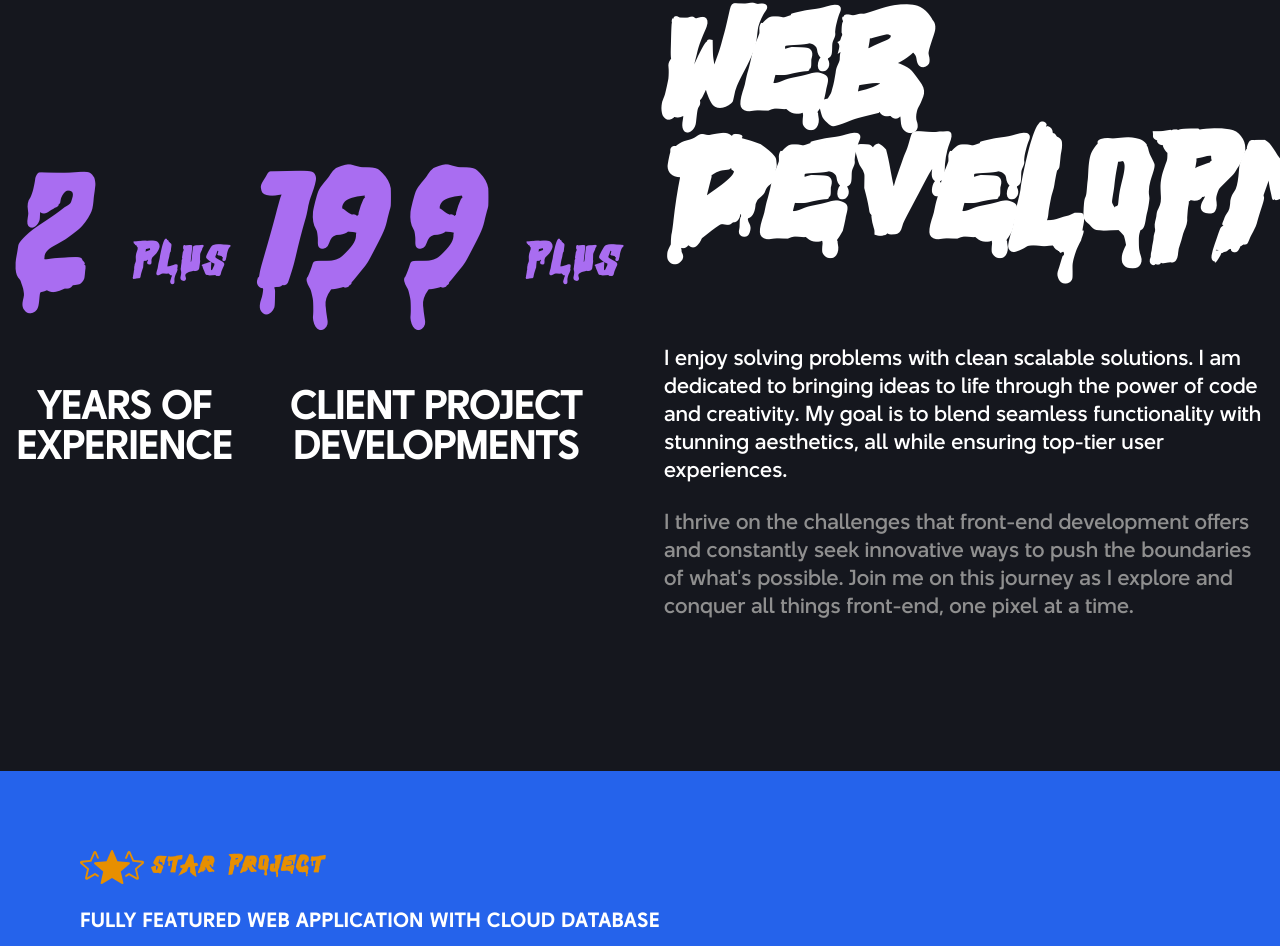
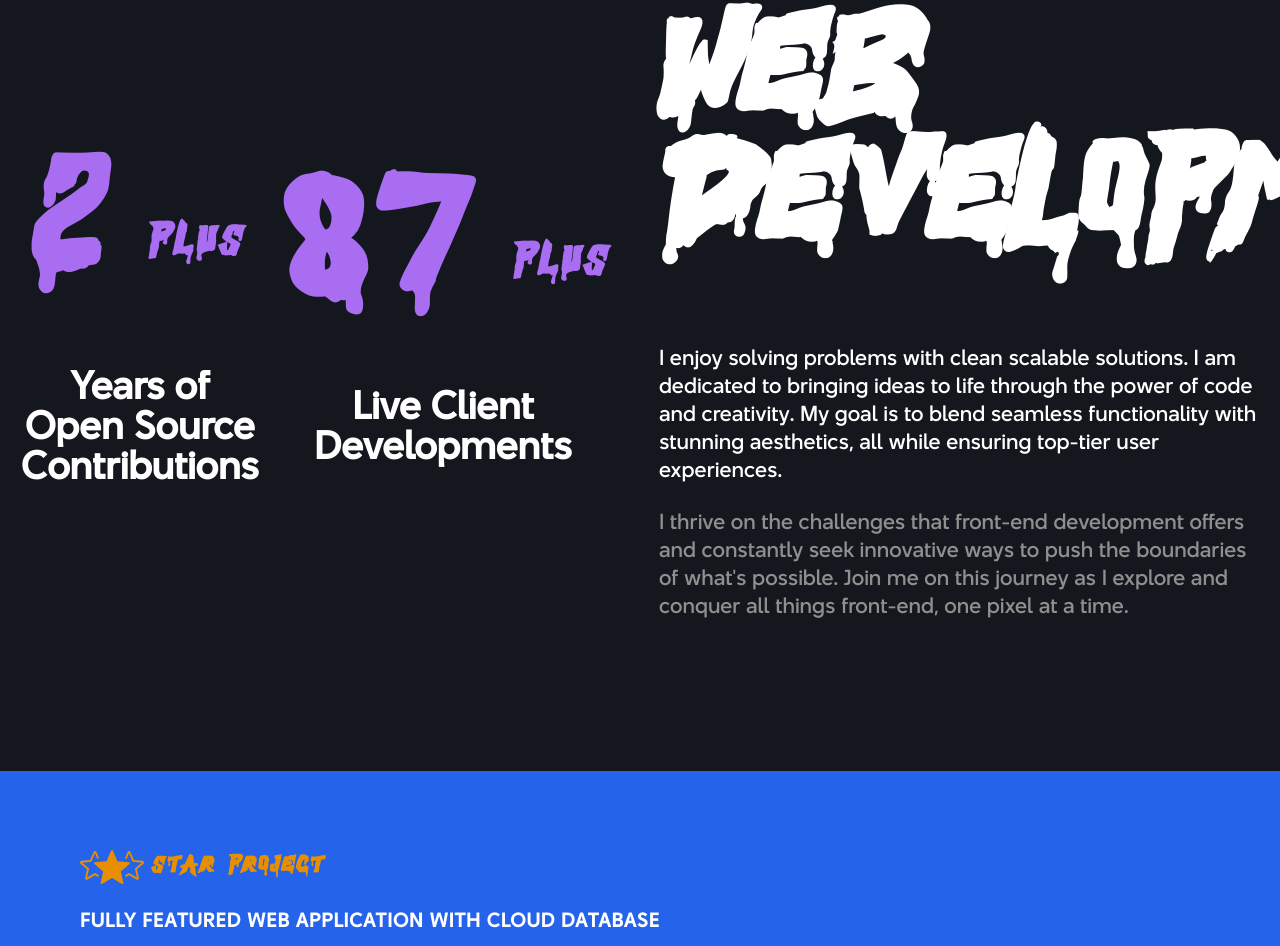
Before and after one commit to Todd-Owen-Mpeli/myportfolio, a Next.js app: page / in a window 1280 px wide. Shown: the part 1461-2407 px from the top of the page. Built offline with nearby package versions, Linux system fonts and the light colour scheme.

Commit message:
Content update.

```diff
--- a/components/Experience.tsx
+++ b/components/Experience.tsx
@@ -28,11 +28,11 @@ const Experience: FC = () => {
 							whileInView={fadeInUp}
 							className="flex flex-col items-center gap-8 sm:flex-row text-center uppercase font-bold text-9xl text-purple"
 						>
-							<span className="">2</span>
-							<span className="text-4xl tracking-widest">plus</span>
+							<h3 className="">2</h3>
+							<h3 className="text-4xl tracking-widest">plus</h3>
 						</motion.h3>
-						<span className="text-center mt-10 uppercase font-bold text-xl sm:text-4xl text-white">
-							Years of experience
+						<span className="text-center mt-10 font-bold text-xl sm:text-4xl text-white">
+							Years of Open Source Contributions
 						</span>
 					</motion.div>
 					<motion.div
@@ -47,11 +47,11 @@ const Experience: FC = () => {
 							whileInView={fadeInUp}
 							className="flex flex-col items-center gap-8 sm:flex-row text-center uppercase font-bold text-9xl text-purple"
 						>
-							<span className="">199</span>
-							<span className="text-4xl tracking-widest">plus</span>
+							<h3 className="">87</h3>
+							<h3 className="text-4xl tracking-widest">plus</h3>
 						</motion.h3>
-						<span className="text-center mt-10 uppercase font-bold text-xl sm:text-4xl text-white">
-							Client project developments
+						<span className="text-center mt-10 font-bold text-xl sm:text-4xl text-white">
+							Live Client Developments
 						</span>
 					</motion.div>
 				</div>
```
